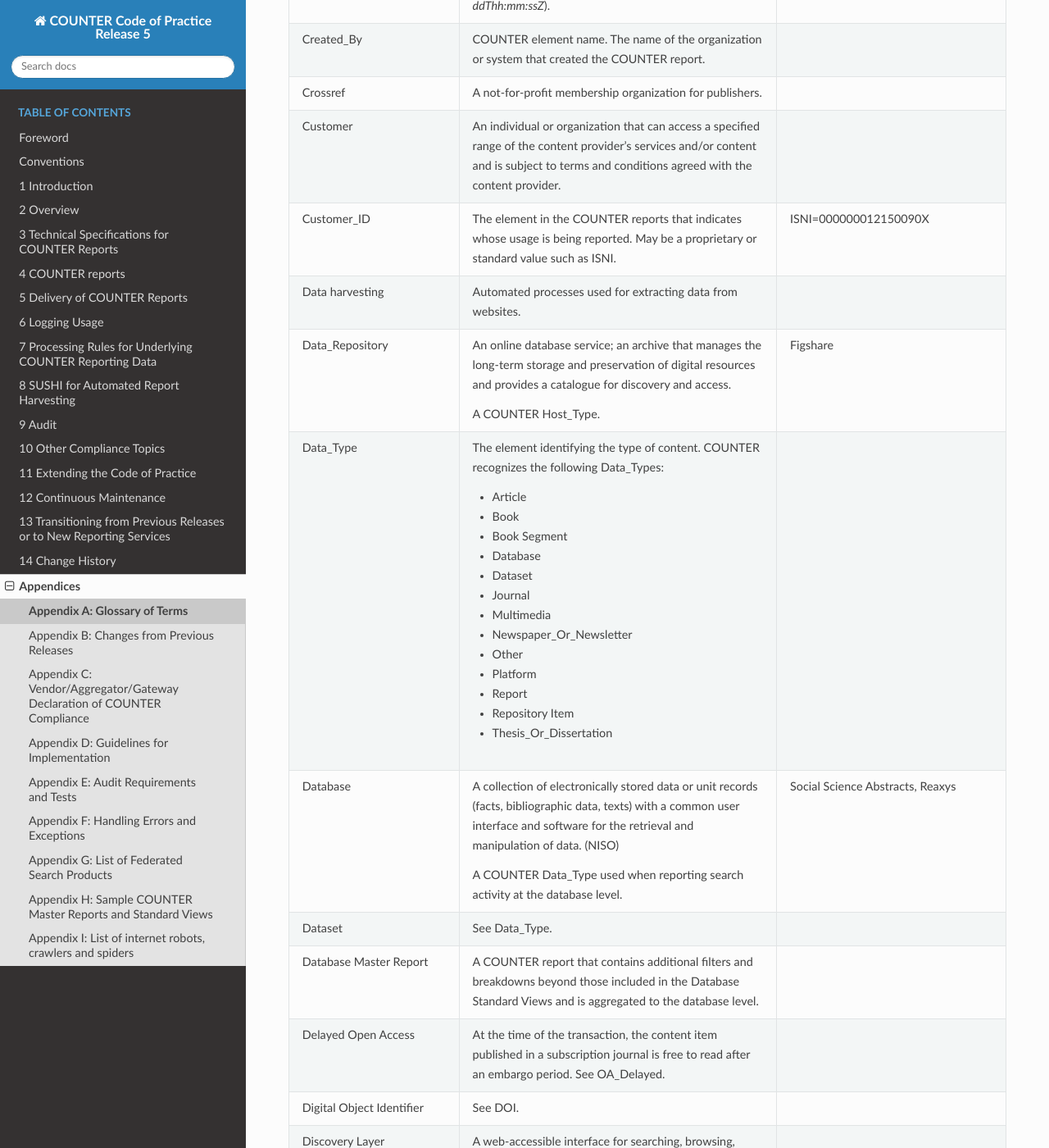
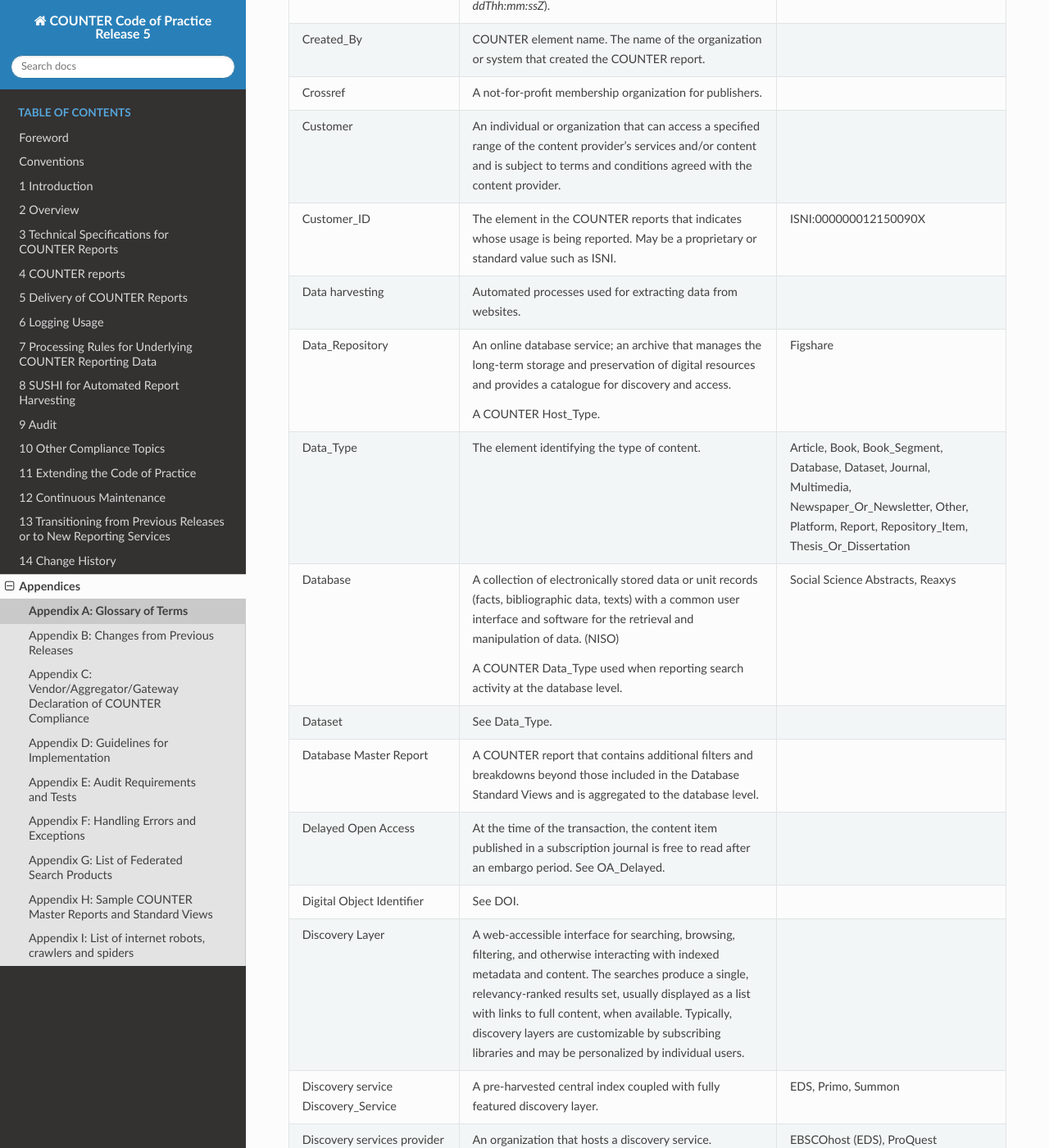
Before and after one commit to Project-Counter/cop5, a Sphinx documentation site: the page built from source/appendices/a-glossary-of-terms.rst, in a window 1280 px wide and 1400 px high, scrolled down 5821 px. Shown: the whole window at 82% size. Built offline with Sphinx 7.4.7 and the Read the Docs theme 2.0.0, drawn with Linux system fonts in a browser that asks for light colours; some of the changed text lies outside the part shown.

Commit message:
Fix examples in the glossary (#58)

```diff
--- a/source/appendices/a-glossary-of-terms.rst
+++ b/source/appendices/a-glossary-of-terms.rst
@@ -288,7 +288,7 @@ Appendix A: Glossary of Terms
 
    * - Customer_ID
      - The element in the COUNTER reports that indicates whose usage is being reported. May be a proprietary or standard value such as ISNI.
-     - ISNI=000000012150090X
+     - ISNI:000000012150090X
 
    * - Data harvesting
      - Automated processes used for extracting data from websites.
@@ -301,22 +301,8 @@ Appendix A: Glossary of Terms
      - Figshare
 
    * - Data_Type
-     - The element identifying the type of content. COUNTER recognizes the following Data_Types:
-
-       * Article
-       * Book
-       * Book Segment
-       * Database
-       * Dataset
-       * Journal
-       * Multimedia
-       * Newspaper_Or_Newsletter
-       * Other
-       * Platform
-       * Report
-       * Repository Item
-       * Thesis_Or_Dissertation
-     -
+     - The element identifying the type of content.
+     - Article, Book, Book_Segment, Database, Dataset, Journal, Multimedia, Newspaper_Or_Newsletter, Other, Platform, Report, Repository_Item, Thesis_Or_Dissertation
 
    * - Database
      - A collection of electronically stored data or unit records (facts, bibliographic data, texts) with a common user interface and software for the retrieval and manipulation of data. (NISO)
@@ -1008,7 +980,7 @@ Appendix A: Glossary of Terms
 
    * - Section_Type
      - A COUNTER report attribute that identifies the type of section that was accessed by the user.
-     - Article, book, chapter
+     - Article, Book, Chapter
 
    * - Serial
      - A publication in any medium issued in successive parts bearing numerical or chronological designations and intended to be continued indefinitely. This definition includes periodicals, newspapers, and annuals (reports, yearbooks, monographic series). (NISO)
```
Also changed, not shown: other parts of source/appendices/a-glossary-of-terms.rst (+14 -29 lines).
